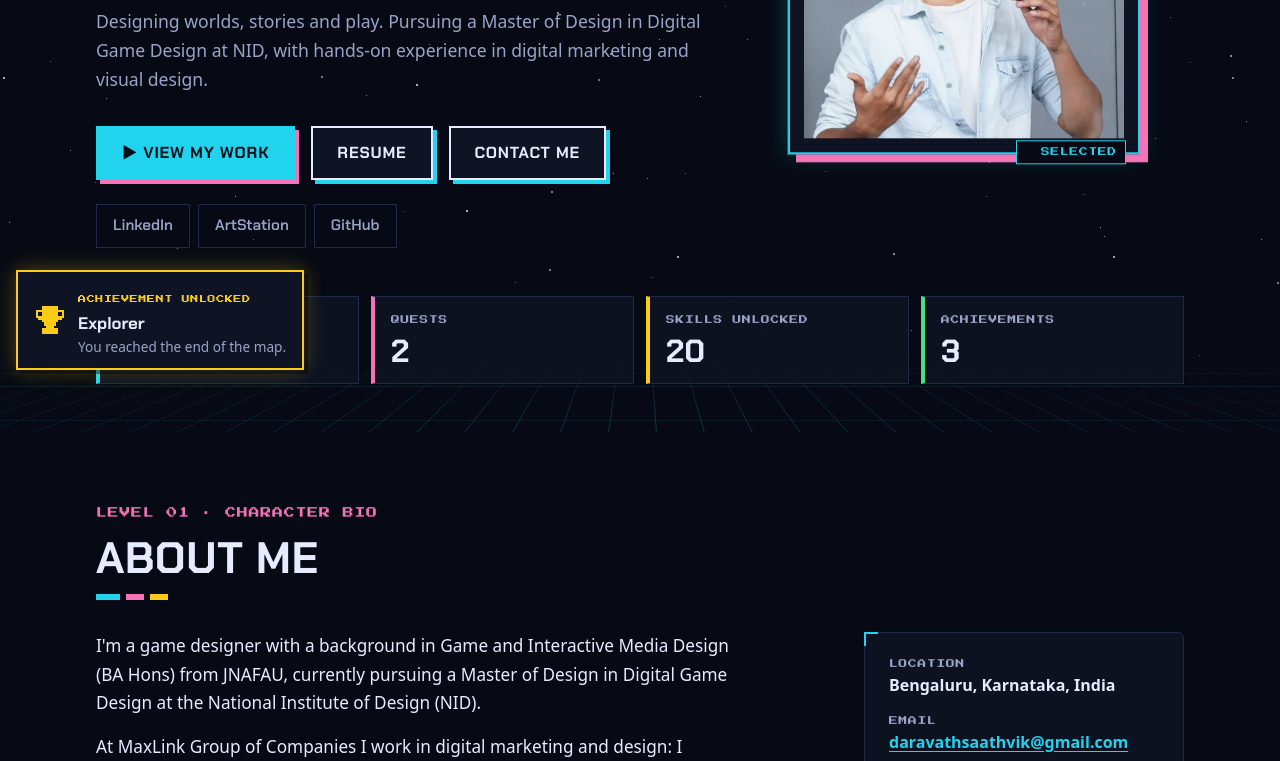
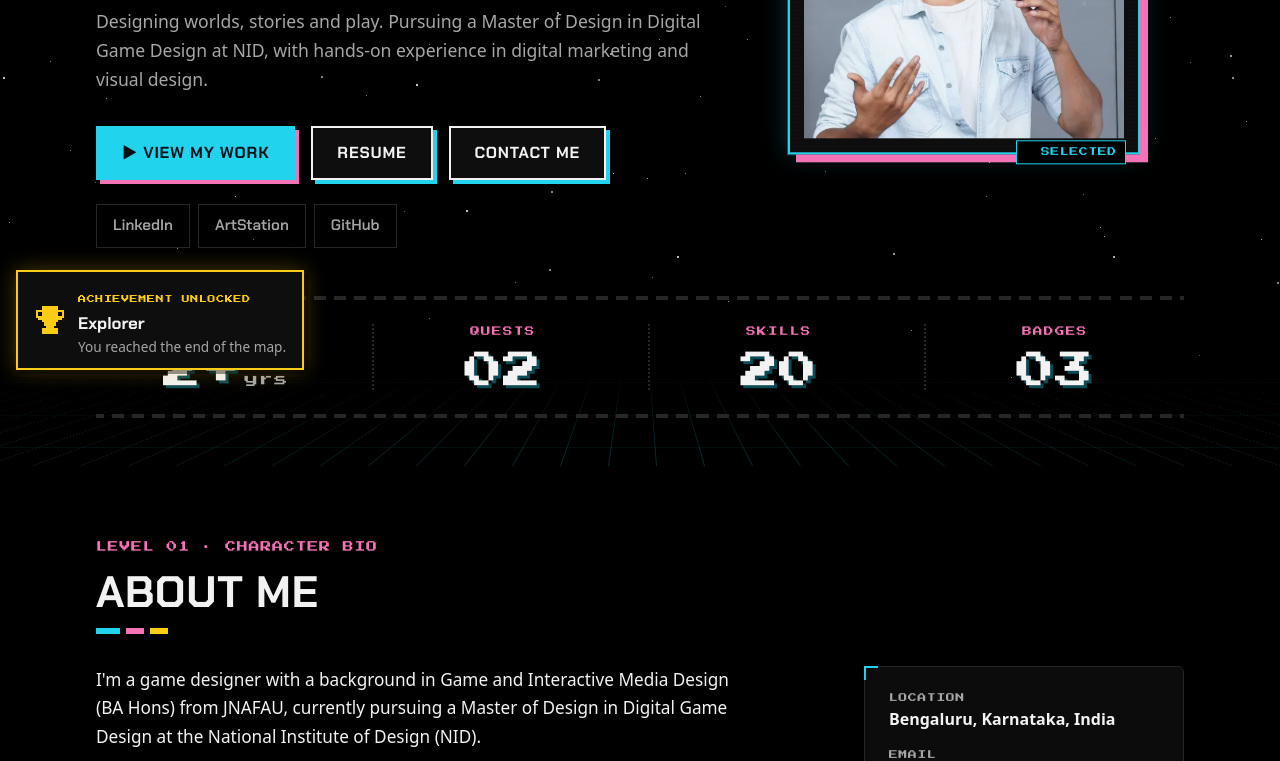
Before and after one commit to SaathvikIsCoding/portfolio, a plain HTML site: page index.html in a window 1280 px wide. Shown: the part 414-1175 px from the top of the page. Drawn offline with Linux system fonts and the light colour scheme.

Commit message:
Dark-only true black theme, arcade scoreboard stats, remove theme toggle

```diff
--- a/css/styles.css
+++ b/css/styles.css
@@ -1,11 +1,11 @@
-/* ---------- Tokens (dark "night level" is the default) ---------- */
+/* ---------- Tokens (dark only: true black with neutral greys) ---------- */
 :root {
-  --color-bg: #070a14;
-  --color-surface: #0f1424;
-  --color-surface-2: #0b1020;
-  --color-text: #e6ebff;
-  --color-muted: #9aa4c7;
-  --color-border: #1f2a4a;
+  --color-bg: #000000;
+  --color-surface: #0e0e0e;
+  --color-surface-2: #080808;
+  --color-text: #f2f2f2;
+  --color-muted: #a6a6a6;
+  --color-border: #262626;
   --color-accent: #22d3ee;
   --color-accent-strong: #67e8f9;
   --color-accent-soft: rgb(34 211 238 / 0.12);
@@ -13,7 +13,7 @@
   --color-gold: #facc15;
   --color-success: #4ade80;
   --color-on-accent: #041018;
-  --color-star: #cfe8ff;
+  --color-star: #ffffff;
   --glow: 0 0 0 1px rgb(34 211 238 / 0.35), 0 0 24px rgb(34 211 238 / 0.25);
 
   --font-display: "Chakra Petch", ui-sans-serif, system-ui, -apple-system, "Segoe UI", Roboto, sans-serif;
@@ -34,25 +34,6 @@
   --notch: 10px;
   --header-h: 64px;
   color-scheme: dark;
-}
-
-:root[data-theme="light"] {
-  --color-bg: #eef1fb;
-  --color-surface: #ffffff;
-  --color-surface-2: #e4e8f7;
-  --color-text: #0b1020;
-  --color-muted: #4a5578;
-  --color-border: #cad2ec;
-  --color-accent: #0e7490;
-  --color-accent-strong: #155e75;
-  --color-accent-soft: rgb(14 116 144 / 0.1);
-  --color-accent-2: #be185d;
-  --color-gold: #a16207;
-  --color-success: #15803d;
-  --color-on-accent: #ffffff;
-  --color-star: #6b7bb8;
-  --glow: 0 0 0 1px rgb(14 116 144 / 0.35), 0 8px 24px rgb(14 116 144 / 0.15);
-  color-scheme: light;
 }
 
 /* ---------- Base ---------- */
@@ -198,8 +179,6 @@ h1, h2, h3 { font-family: var(--font-display); line-height: 1.1; margin: 0; }
   border: 1px solid var(--color-border);
   white-space: nowrap;
 }
-.theme-toggle { order: 2; }
-
 .game-toggle {
   order: 1;
   min-height: 44px;
@@ -240,7 +219,7 @@ h1, h2, h3 { font-family: var(--font-display); line-height: 1.1; margin: 0; }
 .nav-list a::before { content: "▸"; margin-right: 4px; opacity: 0; transition: opacity 0.15s; color: var(--color-accent-2); }
 .nav-list a:hover::before { opacity: 1; }
 
-.nav-toggle, .theme-toggle {
+.nav-toggle {
   display: inline-grid;
   place-items: center;
   width: 44px;
@@ -251,11 +230,6 @@ h1, h2, h3 { font-family: var(--font-display); line-height: 1.1; margin: 0; }
   color: var(--color-text);
   cursor: pointer;
 }
-.theme-toggle svg { width: 20px; height: 20px; fill: none; stroke: currentColor; stroke-width: 2; stroke-linecap: round; }
-.icon-sun { display: none; }
-:root[data-theme="light"] .icon-sun { display: block; }
-:root[data-theme="light"] .icon-moon { display: none; }
-
 .nav-toggle { display: none; }
 .nav-toggle-bar, .nav-toggle-bar::before, .nav-toggle-bar::after {
   display: block;
@@ -511,28 +485,46 @@ h1, h2, h3 { font-family: var(--font-display); line-height: 1.1; margin: 0; }
   background: linear-gradient(135deg, var(--color-accent-soft), var(--color-surface-2));
 }
 
-/* Stats HUD */
+/* Stats: arcade scoreboard strip (think the score line at the top of Galaga) */
 .hero-stats {
   margin: var(--space-7) 0 0;
+  padding: var(--space-5) 0;
   display: grid;
   grid-template-columns: repeat(2, minmax(0, 1fr));
-  gap: var(--space-3);
+  gap: var(--space-6) var(--space-4);
+  text-align: center;
+  border-block: 4px solid transparent;
+  border-inline: 0;
+  border-image: repeating-linear-gradient(90deg, var(--color-border) 0 12px, transparent 12px 20px) 4;
 }
 .hero-stats:empty { display: none; }
-.stat {
-  padding: var(--space-4);
-  background: color-mix(in srgb, var(--color-surface) 85%, transparent);
-  border: 1px solid var(--color-border);
-  border-left: 4px solid var(--color-accent);
+.stat dt {
+  font-family: var(--font-pixel);
+  font-size: 0.6rem;
+  letter-spacing: 0.14em;
+  text-transform: uppercase;
+  color: var(--color-accent-2);
 }
-.stat:nth-child(2) { border-left-color: var(--color-accent-2); }
-.stat:nth-child(3) { border-left-color: var(--color-gold); }
-.stat:nth-child(4) { border-left-color: var(--color-success); }
-.stat dt { font-family: var(--font-pixel); font-size: 0.55rem; letter-spacing: 0.08em; text-transform: uppercase; color: var(--color-muted); }
-.stat dd { margin: var(--space-2) 0 0; font-family: var(--font-display); font-size: 2rem; font-weight: 700; line-height: 1; }
+.stat dd {
+  margin: var(--space-3) 0 0;
+  font-family: var(--font-pixel);
+  font-size: clamp(1.5rem, 2.4vw + 0.8rem, 2.4rem);
+  line-height: 1;
+  color: var(--color-text);
+  text-shadow: 3px 3px 0 rgb(34 211 238 / 0.35);
+}
+.stat dd small {
+  margin-left: 0.35em;
+  font-size: 0.35em;
+  letter-spacing: 0.1em;
+  color: var(--color-muted);
+  text-shadow: none;
+  vertical-align: 0.3em;
+}
 
 @media (min-width: 700px) {
-  .hero-stats { grid-template-columns: repeat(4, minmax(0, 1fr)); }
+  .hero-stats { grid-template-columns: repeat(4, minmax(0, 1fr)); gap: var(--space-4); }
+  .stat + .stat { border-left: 2px dotted var(--color-border); }
 }
 @media (min-width: 900px) {
   .hero { padding-block: var(--space-8) var(--space-7); }
--- a/index.html
+++ b/index.html
@@ -1,5 +1,5 @@
 <!doctype html>
-<html lang="en" data-theme="dark">
+<html lang="en">
 <head>
   <meta charset="utf-8">
   <meta name="viewport" content="width=device-width, initial-scale=1">
@@ -8,15 +8,12 @@
   <meta property="og:type" content="profile">
   <meta property="og:title" content="Daravath Saathvik | Game Designer">
   <meta property="og:description" content="Game designer pursuing a Master of Design in Digital Game Design at NID, with experience in digital marketing, paid media and visual design.">
-  <meta name="theme-color" content="#070a14">
+  <meta name="theme-color" content="#000000">
   <link rel="icon" href="assets/favicon.svg" type="image/svg+xml">
   <link rel="preconnect" href="https://fonts.googleapis.com">
   <link rel="preconnect" href="https://fonts.gstatic.com" crossorigin>
   <link rel="stylesheet" href="https://fonts.googleapis.com/css2?family=Chakra+Petch:wght@500;600;700&family=Press+Start+2P&display=swap">
   <link rel="stylesheet" href="css/styles.css">
-  <script>
-    try { var t = localStorage.getItem('theme'); if (t) document.documentElement.dataset.theme = t; } catch (e) {}
-  </script>
   <script src="js/main.js" defer></script>
   <script src="js/game.js" defer></script>
 </head>
@@ -43,10 +40,6 @@
       </nav>
       <span class="hud-level" aria-hidden="true">LVL 00</span>
       <button class="game-toggle" type="button" aria-pressed="true" hidden>Game on</button>
-      <button class="theme-toggle" type="button" aria-label="Toggle light and dark mode">
-        <svg class="icon-sun" viewBox="0 0 24 24" aria-hidden="true"><circle cx="12" cy="12" r="4"/><path d="M12 2v2M12 20v2M4.9 4.9l1.4 1.4M17.7 17.7l1.4 1.4M2 12h2M20 12h2M4.9 19.1l1.4-1.4M17.7 6.3l1.4-1.4"/></svg>
-        <svg class="icon-moon" viewBox="0 0 24 24" aria-hidden="true"><path d="M21 12.8A9 9 0 1 1 11.2 3a7 7 0 0 0 9.8 9.8z"/></svg>
-      </button>
     </div>
     <div class="xp-bar" aria-hidden="true"><span class="xp-label">XP</span><span class="xp-track"><span class="xp-fill"></span></span></div>
   </header>
--- a/js/game.js
+++ b/js/game.js
@@ -62,7 +62,6 @@
     sprites.heartEmpty = makeSprite(ART.heart, { '#': 'rgba(150,160,190,0.35)' }, 2);
     if (reduceMotion) drawStars(0);
   }
-  new MutationObserver(readColors).observe(root, { attributes: true, attributeFilter: ['data-theme'] });
 
   // ---------- Canvas sizing ----------
   function resize() {
@@ -288,7 +287,7 @@
     }
     fctx.fillStyle = colors.gold;
     fctx.fillText('SCORE ' + pad6(score), x, y - 20);
-    fctx.fillStyle = '#c7d0ff';
+    fctx.fillStyle = '#d9d9d9';
     fctx.fillText('HI ' + pad6(Math.max(best, score)), x, y - 4);
     fctx.textAlign = 'start';
   }
--- a/js/main.js
+++ b/js/main.js
@@ -176,12 +176,15 @@
     // Player stats (all derived from real content)
     var stats = [];
     var xp = experienceLength(exp);
-    if (xp) stats.push(['Years of XP', xp]);
-    if (projects.length) stats.push(['Quests', String(projects.length)]);
-    if (skills.length) stats.push(['Skills unlocked', String(skills.length)]);
-    if (certs.length) stats.push(['Achievements', String(certs.length)]);
+    if (xp) stats.push(['Experience', xp, /mo$/.test(xp) ? '' : 'yrs']);
+    if (projects.length) stats.push(['Quests', pad(projects.length)]);
+    if (skills.length) stats.push(['Skills', pad(skills.length)]);
+    if (certs.length) stats.push(['Badges', pad(certs.length)]);
     slot('stats').replaceChildren.apply(slot('stats'), stats.map(function (s) {
-      return el('div', { class: 'stat' }, [el('dt', { text: s[0] }), el('dd', { text: s[1] })]);
+      return el('div', { class: 'stat' }, [
+        el('dt', { text: s[0] }),
+        el('dd', null, [document.createTextNode(s[1]), s[2] ? el('small', { text: s[2] }) : null])
+      ]);
     }));
 
     // Level numbers follow the visible sections, so hidden ones don't leave gaps.
@@ -296,17 +299,6 @@
     window.matchMedia('(min-width: 1200px)').addEventListener('change', close);
   }
 
-  function setupTheme() {
-    var btn = document.querySelector('.theme-toggle');
-    btn.addEventListener('click', function () {
-      var root = document.documentElement;
-      var current = root.dataset.theme || (window.matchMedia('(prefers-color-scheme: dark)').matches ? 'dark' : 'light');
-      var next = current === 'dark' ? 'light' : 'dark';
-      root.dataset.theme = next;
-      try { localStorage.setItem('theme', next); } catch (e) {}
-    });
-  }
-
   function setupReveal() {
     var items = document.querySelectorAll('.reveal');
     if (!('IntersectionObserver' in window)) { items.forEach(function (n) { n.classList.add('is-visible'); }); return; }
@@ -319,7 +311,6 @@
   }
 
   setupNav();
-  setupTheme();
 
   fetch('content/content.json?v=' + Date.now(), { cache: 'no-store' })
     .then(function (res) { if (!res.ok) throw new Error('HTTP ' + res.status); return res.json(); })
```
Also changed, not shown: 1 other file.
